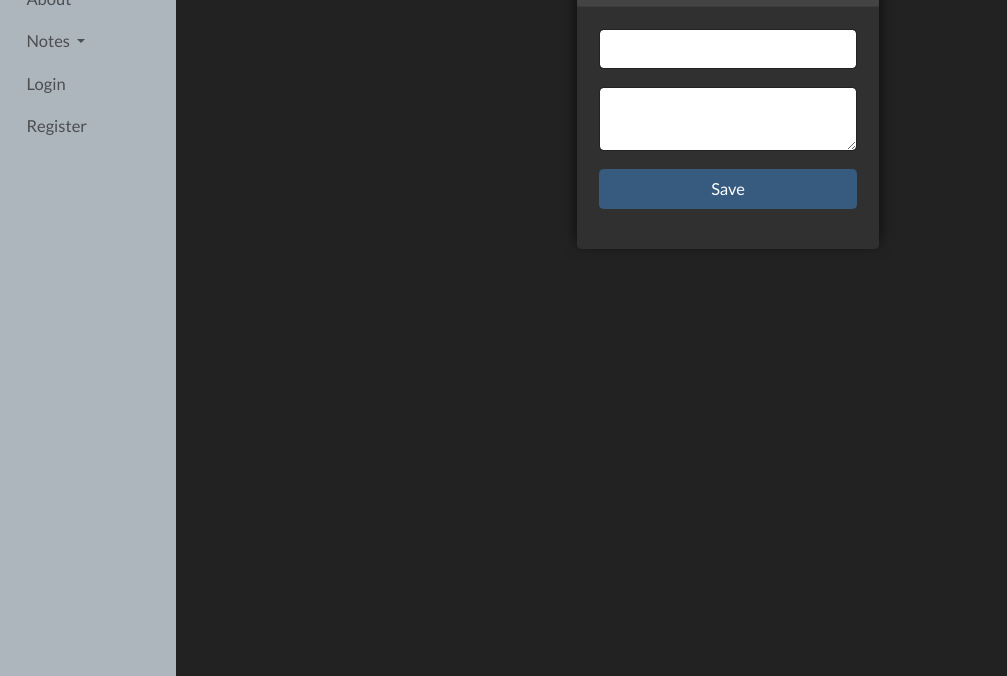
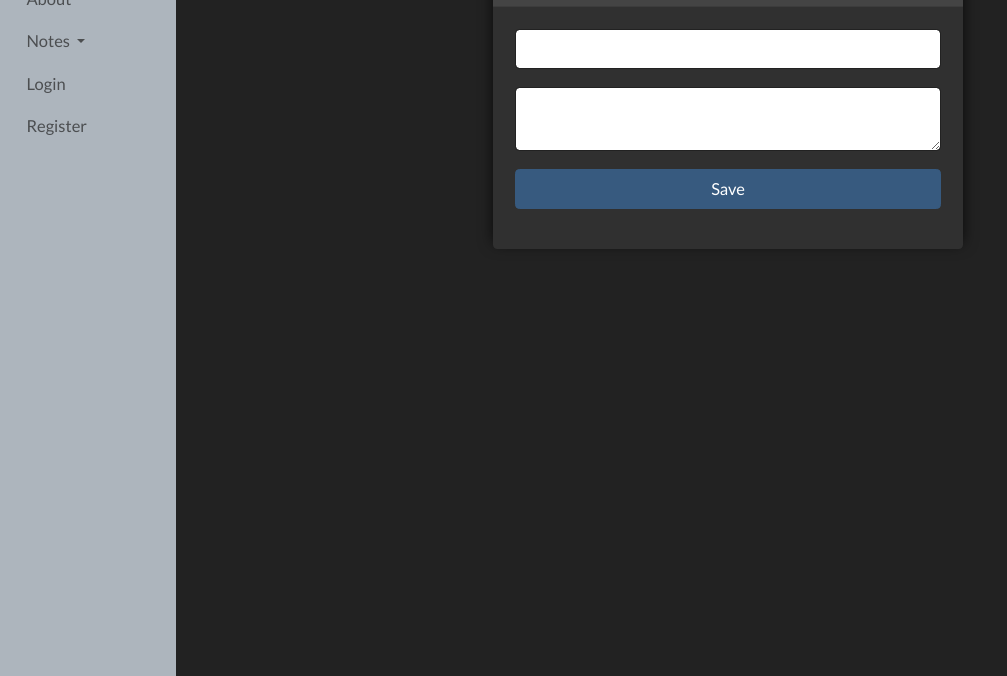
Before and after one commit to capudougmor/CRUDNotasComNode, a website: page src/views/notes/edit-note.html in a window 1280 px wide. Shown: the part 124-800 px from the top of the page, without its empty margins (0-1007 px from the left). Drawn offline with nearby package versions, Linux system fonts and the light colour scheme; files that its build step writes are made by us from their sources.

```diff
--- a/src/views/notes/edit-note.html
+++ b/src/views/notes/edit-note.html
@@ -1,7 +1,7 @@
 {% extends "layout.html" %}
 
 {% block content %}
-    <div class="col-md-4 mx-auto">
+    <div class="col-md-6 mx-auto">
         <div class="card">
             <div class="card-header">
                 <h3>Edit note</h3>
```
Also changed, not shown: README.md, src/publics/img/16766-forget-password-animation.gif (deleted).
